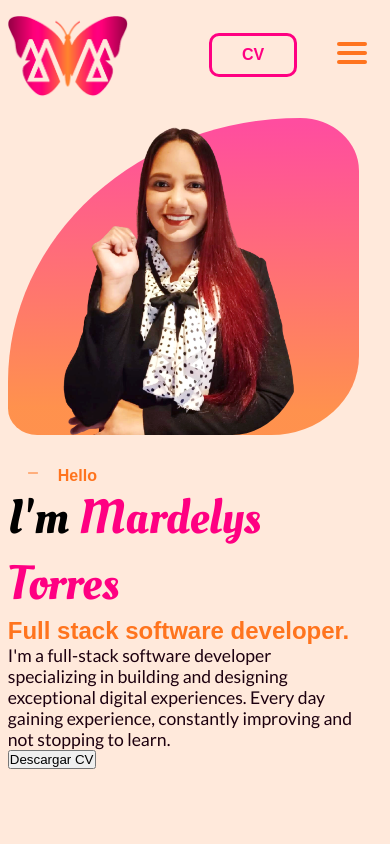
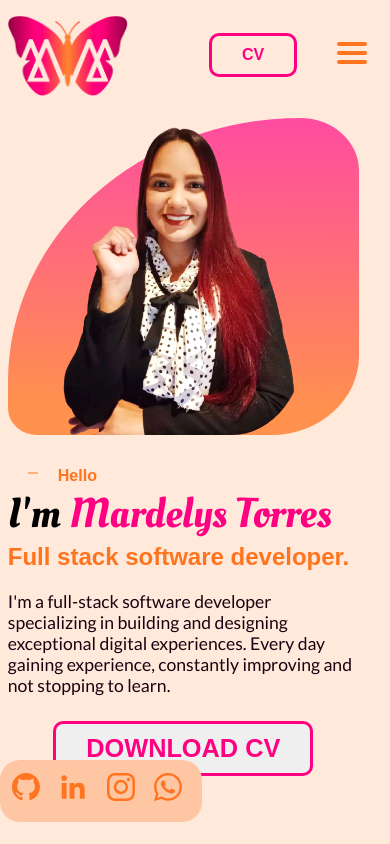
Before and after one commit to Mardelys/Protfolio-Web, a React (Create React App) app: page / in a window 390 px wide. Built offline with nearby package versions, Linux system fonts and the light colour scheme.

Commit message:
Home finish

```diff
--- a/src/Components/Home/Home.css
+++ b/src/Components/Home/Home.css
@@ -16,7 +16,7 @@ font-size:clamp(1rem, 2vw, 1.5rem) ;
    width: 50px;
 }
 .home .title-name{
-   font-size: clamp(3rem, 6vw, 5rem);
+   font-size: clamp(2.6rem, 6vw, 5rem);
    font-weight: 300;
    font-family: 'Oleo Script', Arial, Helvetica, sans-serif;
 }
@@ -26,13 +26,33 @@ font-size:clamp(1rem, 2vw, 1.5rem) ;
    color: var(--pink);
 }
 .home  h2{
-   font-size: clamp(1.5rem, 3vw, 3rem);
+   font-size: clamp(1.5rem, 3vw, 2.2rem);
    color: var(--orange);
 }
 .container-info p{
    font-size:clamp(1.1rem, 2vw, 1.3rem) ;
    font-family: 'Lato';
    color: var(--body-color-dark);
+   text-align: left;
+   margin-top: 20px;
+}
+button, .download-cv{
+   margin-top: 25px;
+   color: var(--pink);
+   font-size: clamp(1rem, 3vh, 3rem) ;
+   border: var(--pink) 3px solid;
+   padding: 10px 30px;
+   border-radius:10px ;
+   font-weight: bold;
+   transition: all .50s ease;
+   cursor: pointer;
+}
+.download-cv:hover{
+   background-color: #fa640d2f;
+   box-shadow: var(--pink) 0px 0px 15px;
+}
+.info-center{
+   text-align: center;
 }
 .img-ejp{
    width: 100%;
@@ -52,7 +72,7 @@ font-size:clamp(1rem, 2vw, 1.5rem) ;
 @media (max-width:1280px){
    .home{
       width: 80%;
-      transition:all .50s ease;
+      transition: all .50s ease;
    }
 
 }
@@ -60,7 +80,7 @@ font-size:clamp(1rem, 2vw, 1.5rem) ;
       .home{
          width: 90%;
          margin: 2%;
-         transition:all .50s ease;
+         transition: all .50s ease;
       }
    }
 
@@ -79,6 +99,6 @@ font-size:clamp(1rem, 2vw, 1.5rem) ;
       .home{
          display: flex;
         flex-direction: column-reverse;
-        transition:all .50s ease;
+        transition: all .50s ease;
       }
    }
--- a/src/Components/Home/Home.jsx
+++ b/src/Components/Home/Home.jsx
@@ -10,12 +10,14 @@ function Home() {
             <h3><IoRemoveOutline className="outline"/>Hello</h3>
             <h1 className="title-name">I'm <b>Mardelys Torres</b></h1>
             <h2> Full stack software developer.</h2>
-            <p>
-               I'm a full-stack software developer specializing in building and
-               designing exceptional digital experiences. Every day gaining
-               experience, constantly improving and not stopping to learn.
-            </p>
-            <button>Descargar CV</button>
+            <div className="info-center">
+               <p>
+                  I'm a full-stack software developer specializing in building and
+                  designing exceptional digital experiences. Every day gaining
+                  experience, constantly improving and not stopping to learn.
+               </p>
+               <button className="download-cv">DOWNLOAD CV</button>
+            </div>
          </div>
          <div className="container-photo">
             <a href="#" className="">
--- a/src/Components/Nav-Footer/Nav.css
+++ b/src/Components/Nav-Footer/Nav.css
@@ -169,8 +169,17 @@ header{
    display:block ;
 }
 .icon-contact{
-   display: none;
-
+   display: flex;
+   left: 0;
+   top: 90vh;
+   padding: 1% 0 1% 3%;
+   border-radius: 20px;
+   background:#ffc6a4;
+   transition: all .50s ease;
+}
+.icon-contact li a{
+   padding-right: 5vw;
+   color: var(--orange);
 }
 
 
```
